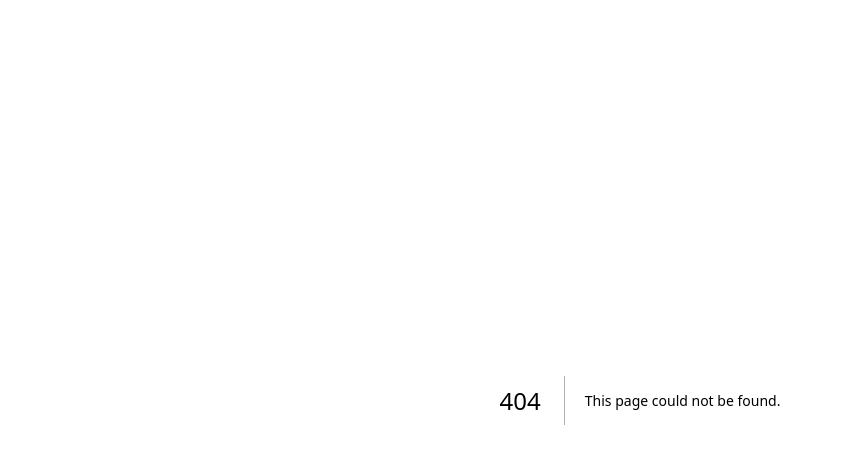
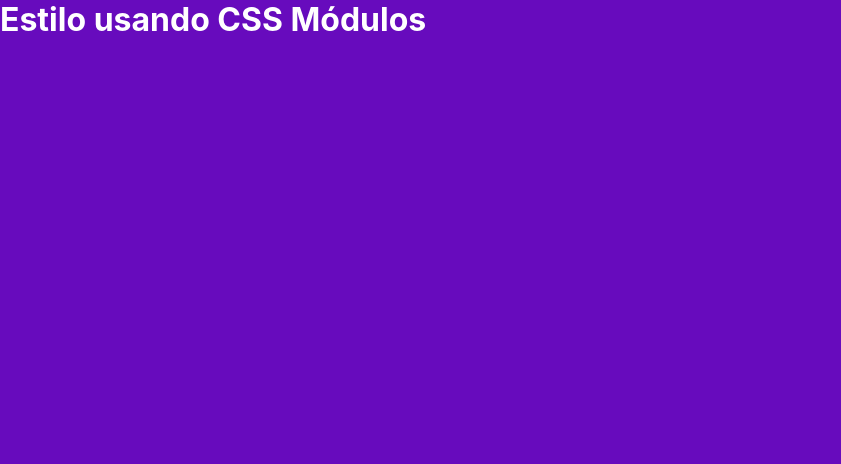
Before and after one commit to Pedrog01/Fundamentals-NextJs, a Next.js app: page /estiloso in a window 1280 px wide. Before the commit this address had no page. Shown: the top 464 px of the page, without its empty margins (0-841 px from the left). Built offline with nearby package versions, Linux system fonts and the light colour scheme.

Commit message:
CSS Modularizado

```diff
--- /dev/null
+++ b/src/pages/estiloso.jsx
@@ -0,0 +1,11 @@
+import style from '../styles/Estiloso.module.css'
+
+export default function Estiloso() {
+
+    return (
+        <div className={style.roxo}>
+            <h1>Estilo usando CSS Módulos</h1>
+        </div>
+    )
+
+}
--- /dev/null
+++ b/src/styles/Estiloso.module.css
@@ -0,0 +1,10 @@
+.roxo{
+    height: 100vh;
+    background-color: #670bbd;
+    color: #fff;
+
+}
+
+.roxo h1{
+    margin: 0;
+}
--- a/src/styles/app.css
+++ b/src/styles/app.css
@@ -3,6 +3,5 @@ body {
 
   background-color: #222;
   color: #eee;
-  font-family: -apple-system, BlinkMacSystemFont, Segoe UI, Roboto, Oxygen,
-    Ubuntu, Cantarell, Fira Sans, Droid Sans, Helvetica Neue, sans-serif;
+
 }
--- a/src/styles/globals.css
+++ b/src/styles/globals.css
@@ -3,6 +3,7 @@ body {
   padding: 0;
   margin: 0;
   background-color: #222;
+  color: #eee;
   font-family: -apple-system, BlinkMacSystemFont, Segoe UI, Roboto, Oxygen,
     Ubuntu, Cantarell, Fira Sans, Droid Sans, Helvetica Neue, sans-serif;
 }
```
